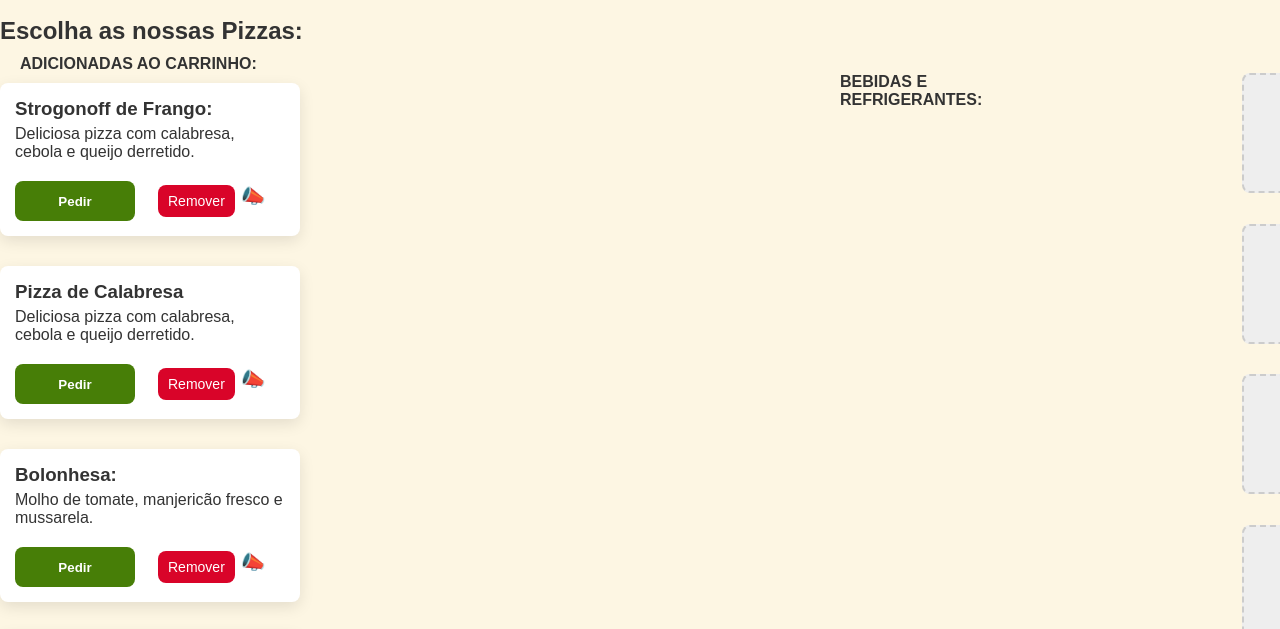
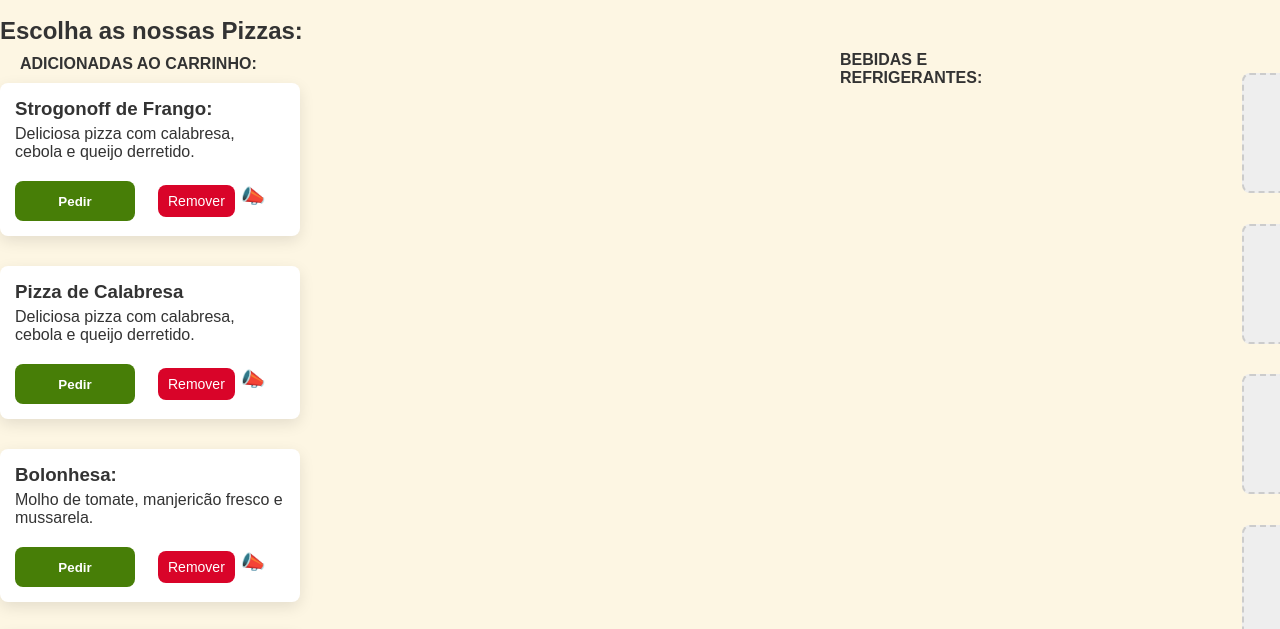
Before and after one commit to churial15/projeto_pizzaria, a plain HTML site: page pizzaria/pedidos.html in a window 1280 px wide. Shown: the part 129-758 px from the top of the page. Drawn offline with Linux system fonts and the light colour scheme.

Commit message:
Update pedidos.html

```diff
--- a/pizzaria/pedidos.html
+++ b/pizzaria/pedidos.html
@@ -301,7 +301,7 @@ nav a:hover {
     </div>
 
     <div class="linha-vertical"></div>
-  <h4 style="margin-left: 20px;">BEBIDAS E REFRIGERANTES:</h4>
+<h4 style="margin-left: 20px; margin-top: -22px;">BEBIDAS E REFRIGERANTES:</h4>
     <div class="quadrados-carrinho">
       <div class="quadrado"></div>
       <div class="quadrado"></div>
```
